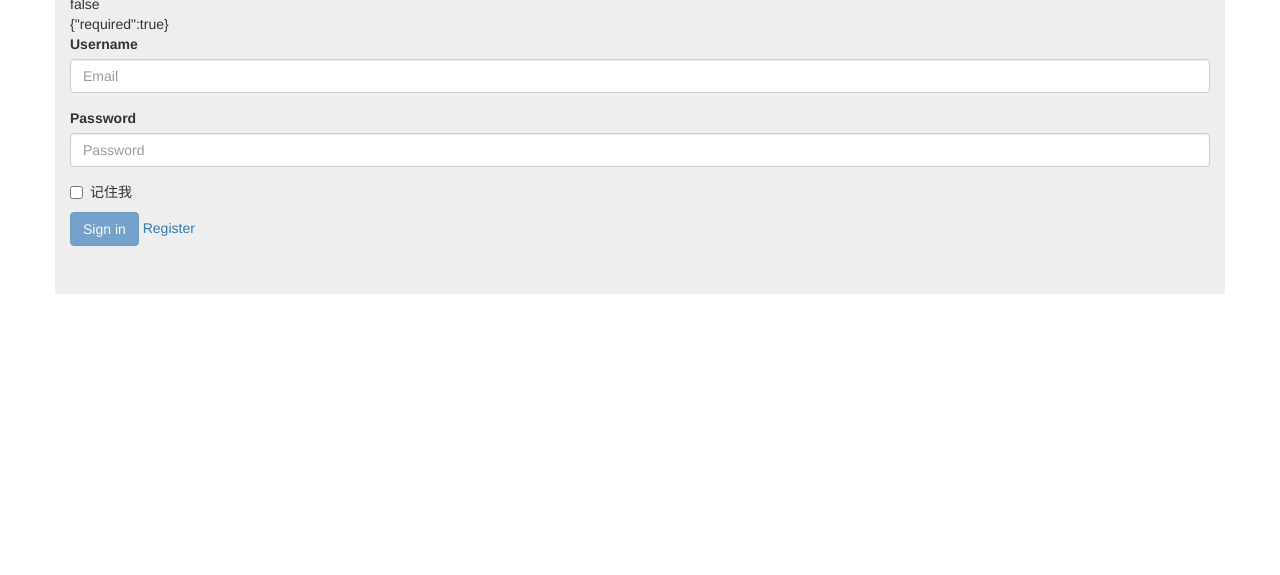
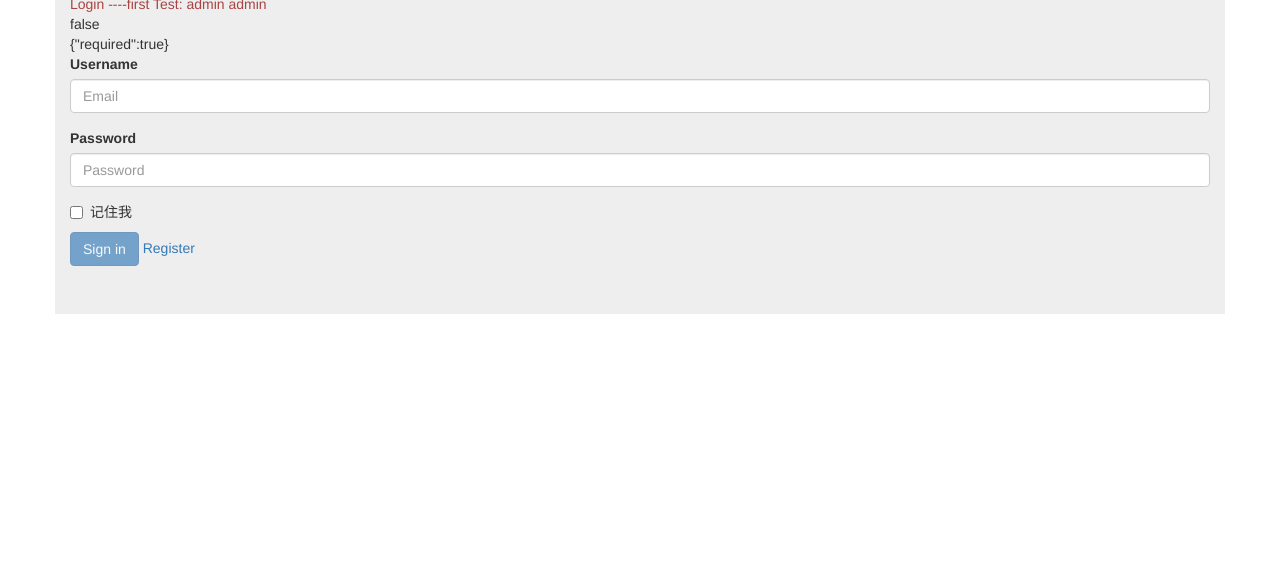
Before and after one commit to yuechong/angular-site-demo, a plain HTML site: page index.html in a window 1280 px wide. Shown: the part 225-800 px from the top of the page. Drawn offline with Linux system fonts and the light colour scheme; files whose address does not match are found by name.

Commit message:
Update login.html

```diff
--- a/template/login.html
+++ b/template/login.html
@@ -1,6 +1,10 @@
 <div class="container jumbotron">
     <div class="alert-danger center-block">{{ massege }}</div>
     <h1>Login</h1>
+    <div class="text-danger">
+		Login ----first
+		Test: admin  admin
+	</div>
     <form name="form">
         <div>{{ form.username.$dirty }}</div>
         <div>{{ form.username.$error }}</div>
```
